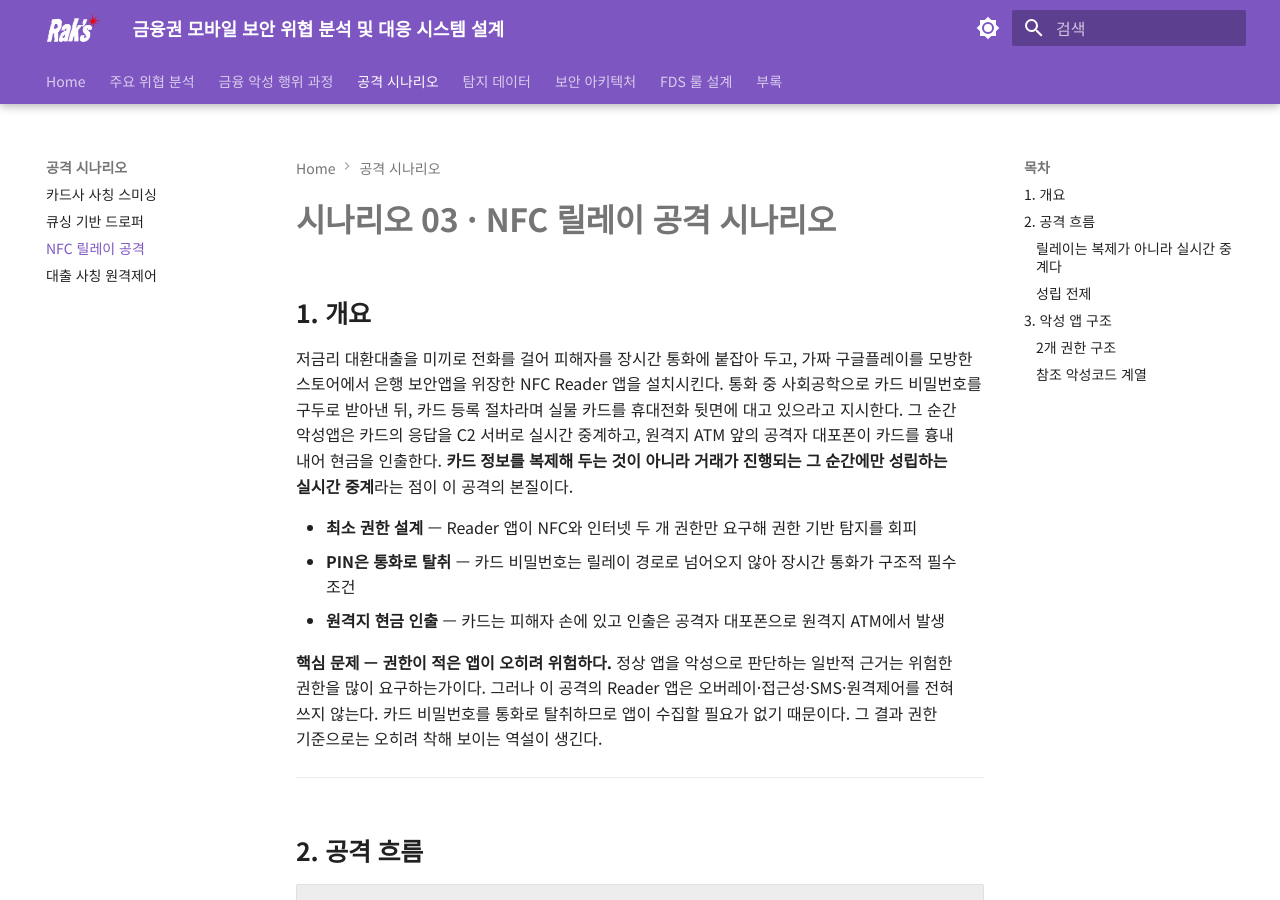
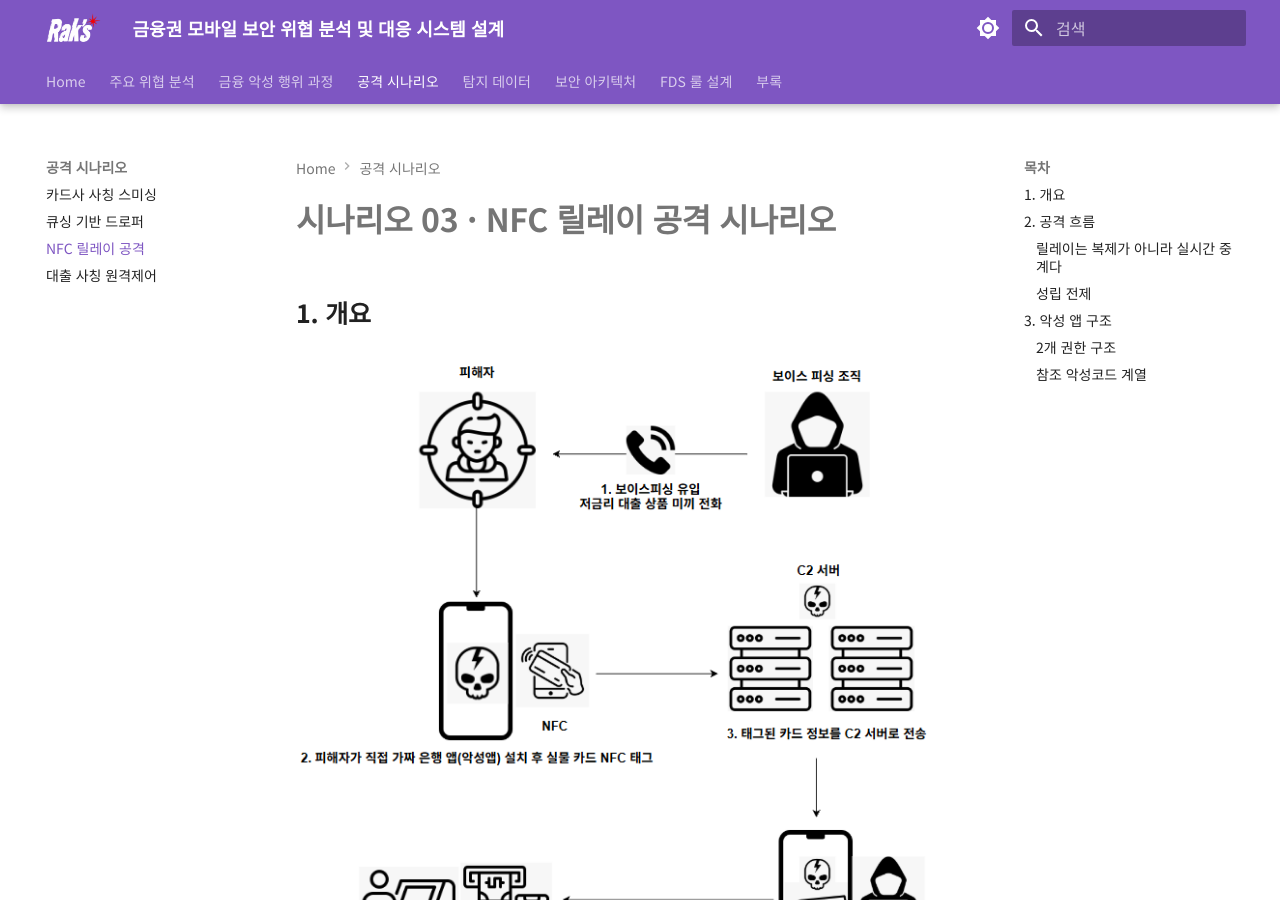
Before and after one commit to Rakkk-s/mobile-security-fds-docs, an MkDocs documentation site: the page built from docs/02-scenario/scenario-03-nfc-relay.md, in a window 1280 px wide and 900 px high. Built offline with MkDocs 1.6.1 and Material for MkDocs 9.7.7, drawn with Linux system fonts in a browser that asks for light colours.

Commit message:
docs: 이미지 경로 추가

```diff
--- a/docs/02-scenario/scenario-03-nfc-relay.md
+++ b/docs/02-scenario/scenario-03-nfc-relay.md
@@ -1,6 +1,8 @@
 # 시나리오 03 · NFC 릴레이 공격 시나리오
 
 ## 1. 개요
+
+![](../images/scenario/nfc_relay/NFC_Relay_Attack_Scenario.png)
 
 저금리 대환대출을 미끼로 전화를 걸어 피해자를 장시간 통화에 붙잡아 두고, 가짜 구글플레이를 모방한 스토어에서 은행 보안앱을 위장한 NFC Reader 앱을 설치시킨다. 통화 중 사회공학으로 카드 비밀번호를 구두로 받아낸 뒤, 카드 등록 절차라며 실물 카드를 휴대전화 뒷면에 대고 있으라고 지시한다. 그 순간 악성앱은 카드의 응답을 C2 서버로 실시간 중계하고, 원격지 ATM 앞의 공격자 대포폰이 카드를 흉내 내어 현금을 인출한다. **카드 정보를 복제해 두는 것이 아니라 거래가 진행되는 그 순간에만 성립하는 실시간 중계**라는 점이 이 공격의 본질이다.
 
```
